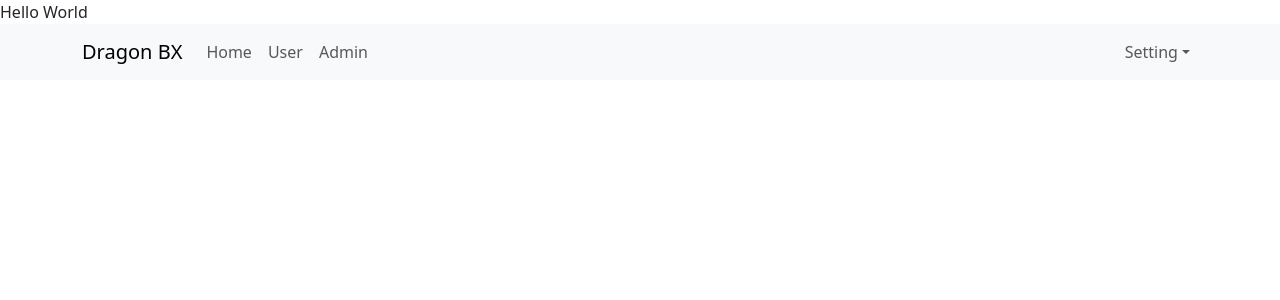
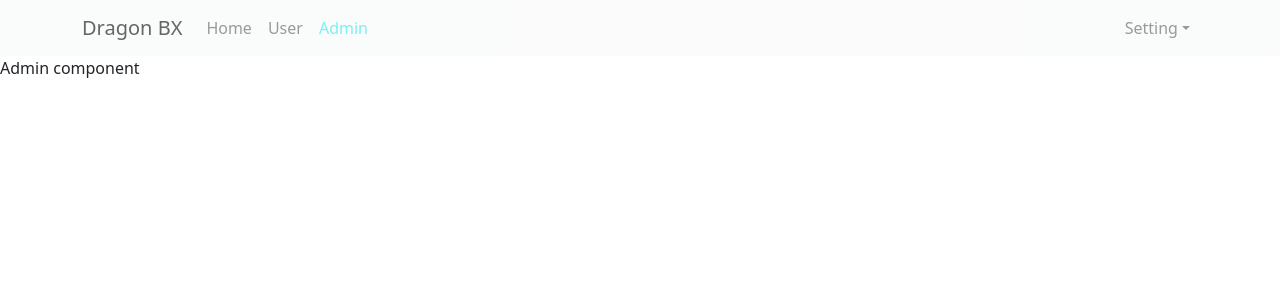
Before and after one commit to Mrlong8/Learn-React, a React (Create React App) app in the folder Chapter2and3/base-react-redux/: page /admins in a window 1280 px wide. Shown: the top 300 px of the page. Built offline with nearby package versions, Linux system fonts and the light colour scheme.

Commit message:
update 14

```diff
--- a/Chapter2and3/base-react-redux/src/App.js
+++ b/Chapter2and3/base-react-redux/src/App.js
@@ -1,12 +1,23 @@
 
 import './App.scss';
 import Header from './components/Header/Header'
+import { Link, Outlet } from "react-router";
+
 
 const App = () => {
   return (
     <div className="app-container">
-      Hello World
-      <Header></Header>
+      <div className='header-container'>
+        <Header></Header>
+      </div>
+      <div className='main-container'>
+        <div className='sidenav-container'>
+
+        </div>
+        <div className='app-content'>
+          <Outlet></Outlet>
+        </div>
+      </div>
     </div>
   );
 }
--- a/Chapter2and3/base-react-redux/src/App.scss
+++ b/Chapter2and3/base-react-redux/src/App.scss
@@ -7,3 +7,29 @@ body {
   -webkit-font-smoothing: antialiased;
   -moz-osx-font-smoothing: grayscale;
 }
+
+.app-container {
+  .header-container {
+    .navbar {
+      // position: relative;
+      z-index: 10;
+      opacity: 0.6;
+
+      .nav-link {
+        &.active {
+          color: rgb(26, 236, 236);
+        }
+      }
+    }
+  }
+}
+
+video {
+  position: fixed;
+  bottom: 0;
+  top: 0;
+  left: 0;
+  width: 100vw;
+  // z-index: -1;
+  object-fit: cover;
+}
--- /dev/null
+++ b/Chapter2and3/base-react-redux/src/components/Admin/Admin.js
@@ -0,0 +1,10 @@
+
+
+const Admin = (props) => {
+    return (
+        <div>
+            Admin component
+        </div>
+    )
+}
+export default Admin;
--- a/Chapter2and3/base-react-redux/src/components/Header/Header.js
+++ b/Chapter2and3/base-react-redux/src/components/Header/Header.js
@@ -2,25 +2,30 @@ import Container from 'react-bootstrap/Container';
 import Nav from 'react-bootstrap/Nav';
 import Navbar from 'react-bootstrap/Navbar';
 import NavDropdown from 'react-bootstrap/NavDropdown';
+import { Link, NavLink } from "react-router";
+
+
 
 const Header = () => {
     return (
         <Navbar expand="lg" className="bg-body-tertiary">
             <Container>
-                <Navbar.Brand href="#home">Dragon BX</Navbar.Brand>
+                {/* <Navbar.Brand href="#home">Dragon BX</Navbar.Brand> */}
+                <NavLink to='/' className='navbar-brand'>Dragon BX</NavLink>
+
                 <Navbar.Toggle aria-controls="basic-navbar-nav" />
                 <Navbar.Collapse id="basic-navbar-nav">
                     <Nav className="me-auto">
-                        <Nav.Link href="#home">Home</Nav.Link>
-                        <Nav.Link href="#link">User</Nav.Link>
-                        <Nav.Link href="#link">Admin</Nav.Link>
+                        <NavLink to='/' className='nav-link'>Home</NavLink>
+                        <NavLink to='/users' className='nav-link'>User</NavLink>
+                        <NavLink to='/admins' className='nav-link'>Admin</NavLink>
 
                     </Nav>
                     <Nav>
                         <NavDropdown title="Setting" id="basic-nav-dropdown">
-                            <NavDropdown.Item href="#action/3.1">Log in</NavDropdown.Item>
-                            <NavDropdown.Item href="#action/3.2">Log out</NavDropdown.Item>
-                            <NavDropdown.Item href="#action/3.3">Profile</NavDropdown.Item>
+                            <NavDropdown.Item >Log in</NavDropdown.Item>
+                            <NavDropdown.Item >Log out</NavDropdown.Item>
+                            <NavDropdown.Item >Profile</NavDropdown.Item>
                             {/* <NavDropdown.Divider />   dấu gạch chân  */}
                         </NavDropdown>
                     </Nav>
--- /dev/null
+++ b/Chapter2and3/base-react-redux/src/components/Home/HomePage.js
@@ -0,0 +1,15 @@
+import videoHomePage from '../../assets/video-homepage.mp4'
+
+const HomePage = (props) => {
+    return (
+        <div className="homepage-container">
+            <video autoPlay muted loop>
+                <source
+                    src={videoHomePage}
+                    type="video/mp4"
+                />
+            </video>
+        </div>
+    )
+}
+export default HomePage;
--- /dev/null
+++ b/Chapter2and3/base-react-redux/src/components/User/User.js
@@ -0,0 +1,10 @@
+
+
+const User = (props) => {
+    return (
+        <div>
+            User component
+        </div>
+    )
+}
+export default User;
--- a/Chapter2and3/base-react-redux/src/index.js
+++ b/Chapter2and3/base-react-redux/src/index.js
@@ -5,13 +5,29 @@ import reportWebVitals from './reportWebVitals';
 import { Provider } from 'react-redux';
 import store from './redux/store';
 import 'bootstrap/dist/css/bootstrap.min.css';
+import {
+  BrowserRouter,
+  Routes,
+  Route
+} from "react-router-dom"
+import User from './components/User/User';
+import Admin from './components/Admin/Admin';
+import HomePage from './components/Home/HomePage';
 
 const root = ReactDOM.createRoot(document.getElementById('root'));
 root.render(
   <Provider store={store}>
-    <React.StrictMode>
-      <App />
-    </React.StrictMode>
+    {/* <React.StrictMode> */}
+    <BrowserRouter>
+      <Routes>
+        <Route path="/" element={<App />}>
+          <Route index element={<HomePage />}></Route>
+          <Route path="users" element={<User />}></Route>
+          <Route path="admins" element={<Admin />}></Route>
+        </Route>
+      </Routes>
+    </BrowserRouter>
+    {/* </React.StrictMode> */}
   </Provider>
 );
 
```
Also changed, not shown: 1 other file (tests, documents, lock files or other folders).
